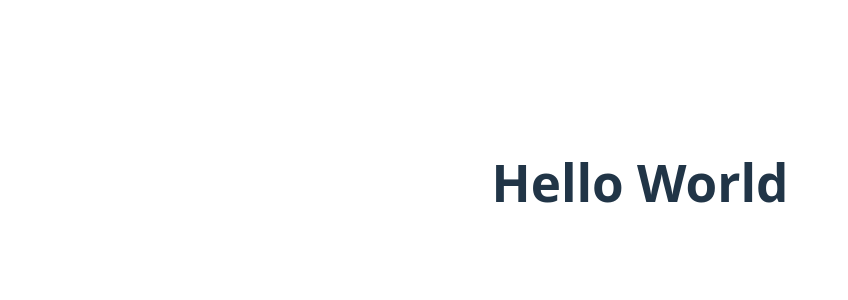
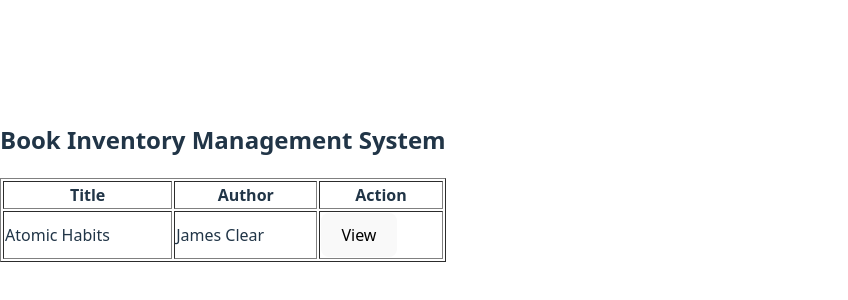
Before and after one commit to Shubham34928/book_inventory, a React (Vite) app: page / in a window 1280 px wide. Shown: the part 218-518 px from the top of the page, without its empty margins (0-848 px from the left). Built offline with nearby package versions, Linux system fonts and the light colour scheme.

Commit message:
Added Header & Booktable component with scrollable table

```diff
--- a/src/App.jsx
+++ b/src/App.jsx
@@ -1,13 +1,14 @@
-
-import './App.css'
+import Header from './components/Header'
+import BookTable from './components/BookTable'
 
 function App() {
+  return (
+    <div>
+       <Header/>
+       <BookTable/>
+    </div>
 
 
-  return (
-    <>
-       <h1>Hello World</h1>
-    </>
   )
 }
 
--- /dev/null
+++ b/src/components/BookTable.jsx
@@ -0,0 +1,29 @@
+function BookTable() {
+  return (
+    <div style={{ maxHeight: "300px", overflowY: "auto" }}>
+      <table border="1" width="100%">
+        <thead>
+          <tr>
+            <th>Title</th>
+            <th>Author</th>
+            <th>Action</th>
+          </tr>
+        </thead>
+
+        <tbody>
+          <tr>
+            <td>Atomic Habits</td>
+            <td>James Clear</td>
+            <td>
+              <button>View</button>
+            </td>
+          </tr>
+
+
+        </tbody>
+      </table>
+    </div>
+  )
+}
+
+export default BookTable
--- /dev/null
+++ b/src/components/Header.jsx
@@ -0,0 +1,9 @@
+function Header() {
+  return (
+    <header>
+      <h2>Book Inventory Management System</h2>
+    </header>
+  )
+}
+
+export default Header
```
